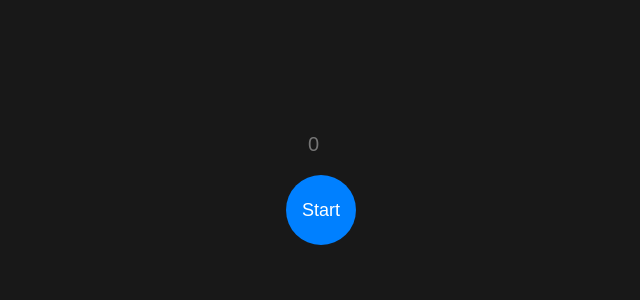
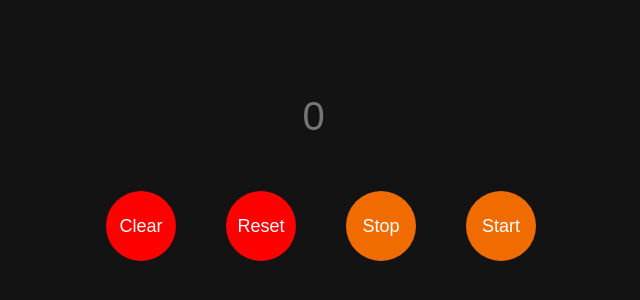
Before and after one commit to mauromltn/javascript-animations, a plain HTML site: page Timer/index.html in a window 1280 px wide. Shown: the part 224-524 px from the top of the page, without its empty margins (319-959 px from the left). Drawn offline with Linux system fonts and the light colour scheme.

Commit message:
feat: Add new buttons and update he code to better performance

```diff
--- a/Timer/index.html
+++ b/Timer/index.html
@@ -8,7 +8,12 @@
 </head>
 <body>
     <input type="number" id="timeInput" placeholder="0">
-    <button id="startBtn">Start</button>
+    <div class="buttonContainer">
+        <button id="clear">Clear</button>
+        <button id="reset">Reset</button>
+        <button id="stop">Stop</button>
+        <button id="start">Start</button>
+    </div>
 
     <script src="script.js"></script>
 </body>
--- a/Timer/script.js
+++ b/Timer/script.js
@@ -1,9 +1,15 @@
 const input = document.getElementById("timeInput");
-const button = document.getElementById("startBtn");
+const clear = document.getElementById("clear");
+const reset = document.getElementById("reset");
+const stop = document.getElementById("stop");
+const start = document.getElementById("start");
 
-let countdown = 0;  //Variable for setInterval
+let countdown = null;  //Variable for setInterval
+let remainingTime = input.value;  //Variable to store the initial time
 
-button.addEventListener("click", () => {
+start.addEventListener("click", () => {
+    if (countdown !== null) return;
+
     let time = parseInt(input.value);  //Get the value of the input as an integer
 
     if (isNaN(time) || time <= 0) {
@@ -12,6 +18,7 @@ button.addEventListener("click", () => {
     }
 
     clearInterval(countdown);  //Clear the previous countdown in case there is one
+    remainingTime = time;  //Store the initial time
 
     countdown = setInterval(() => {
         time--;
@@ -20,6 +27,23 @@ button.addEventListener("click", () => {
         if (time <= 0) {
             clearInterval(countdown);  //Stop the countdown
             alert("Time's up!");
+            countdown = null;  //Reset the countdown
         }
     }, 1000);  //Run the function every 1000ms
 });
+
+stop.addEventListener("click", () => {
+    clearInterval(countdown);
+    countdown = null;
+});
+
+reset.addEventListener("click", () => {
+    clearInterval(countdown);
+    input.value = remainingTime;
+    countdown = null;
+});
+
+clear.addEventListener("click", () => {
+    clearInterval(countdown);
+    input.value = "";
+});
--- a/Timer/style.css
+++ b/Timer/style.css
@@ -1,43 +1,58 @@
+* {
+    margin: 0;
+    padding: 0;
+    box-sizing: border-box;
+}
+
 body {
     height: 100vh;
     display: flex;
     justify-content: center;
     align-items: center;
     flex-direction: column;
-    background-color: #181818;
+    background-color: #131313;
     color: white;
     font-family: Arial, sans-serif;
 }
 
 input {
     width: 100px;
-    height: 40px;
-    font-size: 20px;
+    height: 50px;
+    font-size: 40px;
     text-align: center;
     border: none;
     outline: none;
-    border-radius: 8px;
     background: transparent;
     color: white;
-    margin-bottom: 10px;
+    margin-bottom: 50px;
+}
+
+.buttonContainer {
+    display: flex;
+    justify-content: center;
+    align-items: center;
+    gap: 50px;
 }
 
 button {
     width: 70px;
     height: 70px;
+    background-color: #f06c00;
+    color: white;
+    border: none;
     border-radius: 50%; /* Questo rende il bottone circolare */
-    padding: 0;
-    background: #0080ff;
-    border: none;
-    color: white;
     font-size: 18px; /* Puoi regolare la dimensione del testo */
-    display: flex;
-    justify-content: center;
-    align-items: center;
-    cursor: pointer;
     transition: background 0.3s ease;
 }
 
 button:hover {
-    background: #005bbf;
+    background-color: #f08f00;
 }
+
+#reset, #clear {
+    background-color: #f00;
+}
+
+#reset:hover, #clear:hover {
+    background-color: #f22;
+}
```
